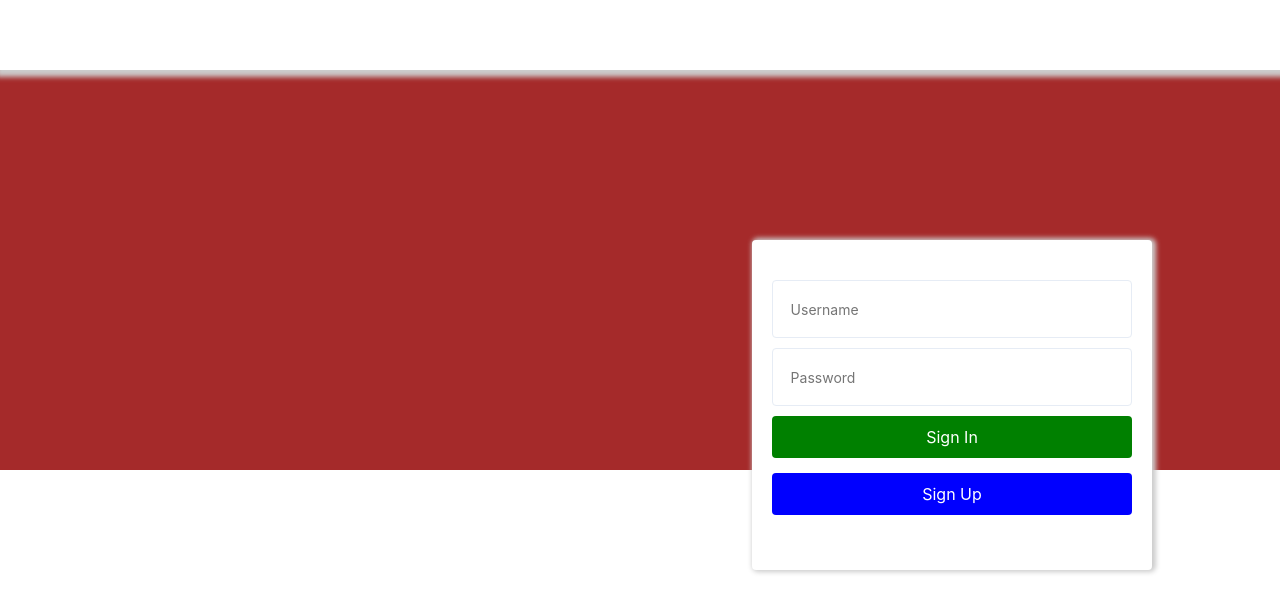
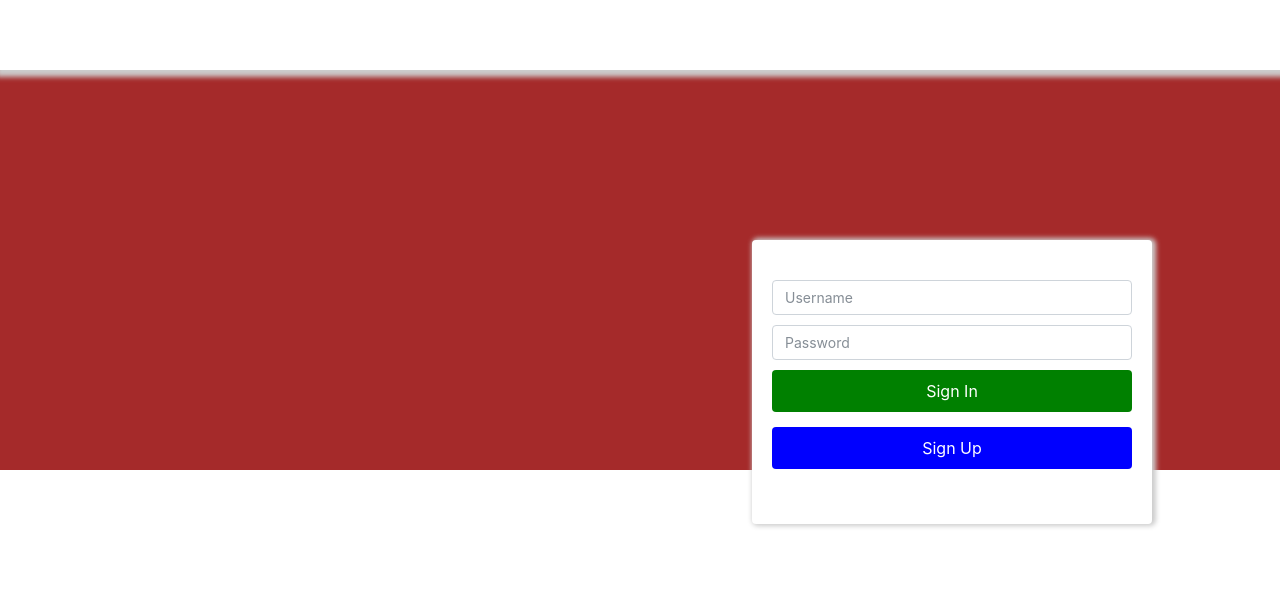
Before and after one commit to ar3a51/candorism-SPA, a Vue app: page / in a window 1280 px wide. Shown: the top 612 px of the page. Built offline with nearby package versions, Linux system fonts and the light colour scheme.

Commit message:
replacing to form-control

```diff
--- a/src/app/home/components/login-form.vue
+++ b/src/app/home/components/login-form.vue
@@ -1,7 +1,7 @@
 <template>
      <form class="form-group">
-        <input type="text" class="form-input" placeholder="Username"/>
-        <input type="password" class="form-input" placeholder="Password"/>
+        <input type="text" class="form-control" placeholder="Username"/>
+        <input type="password" class="form-control" placeholder="Password"/>
         <button class="btn btn-width-100 btn-sign-in">Sign In</button>
         <button class="btn btn-width-100 btn-sign-up">Sign Up</button>
     </form>
@@ -19,7 +19,7 @@ export default {
         margin-bottom: 10%;
         width: 90%;
 
-        .form-input {
+        .form-control {
             margin-bottom: 10px;
         }
 
```
